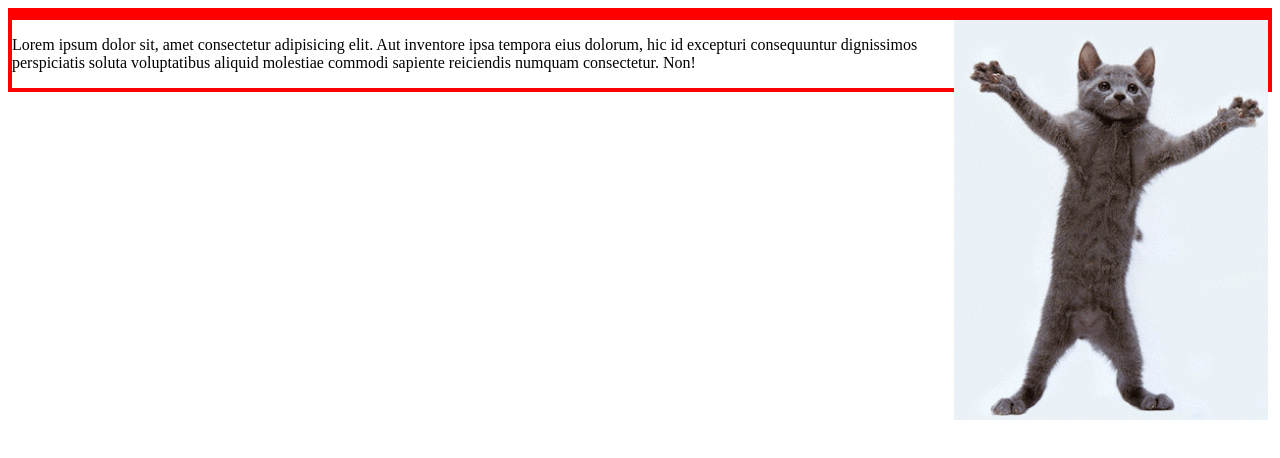
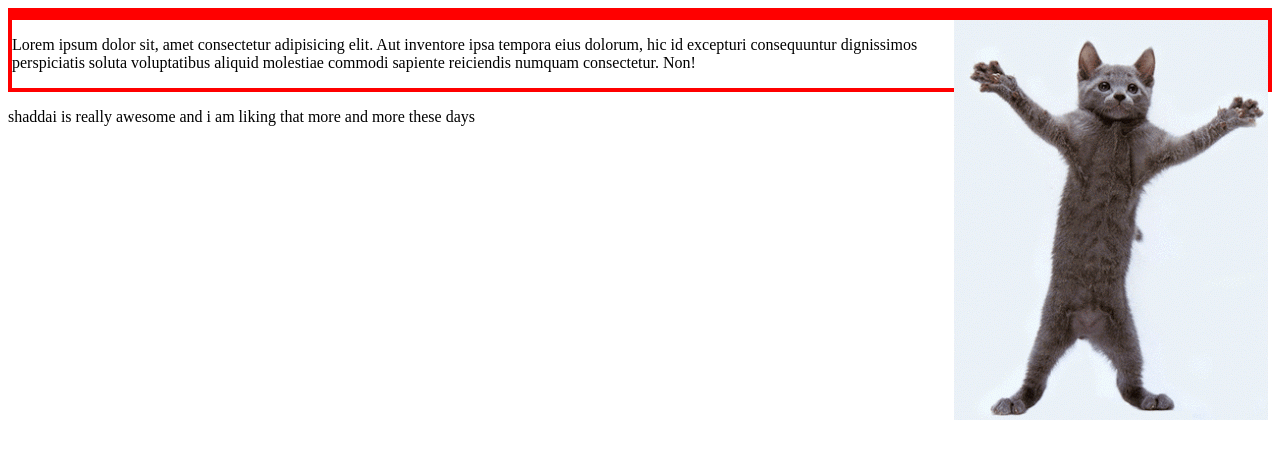
Before and after one commit to shaddaidan/pc0x03, a plain HTML site: page index.html in a window 1280 px wide. Drawn offline with Linux system fonts and the light colour scheme.

Commit message:
new commit

```diff
--- a/index.html
+++ b/index.html
@@ -17,5 +17,9 @@
      <p> Lorem ipsum dolor sit, amet consectetur adipisicing elit. Aut inventore ipsa tempora eius dolorum, hic id excepturi consequuntur dignissimos perspiciatis soluta voluptatibus aliquid molestiae commodi sapiente reiciendis numquam consectetur. Non!</p>
 </div>
 
+<div>
+    <p>shaddai is really awesome and i am liking that more and more these days</p>
+</div>
+
 </body>
 </html>
```
